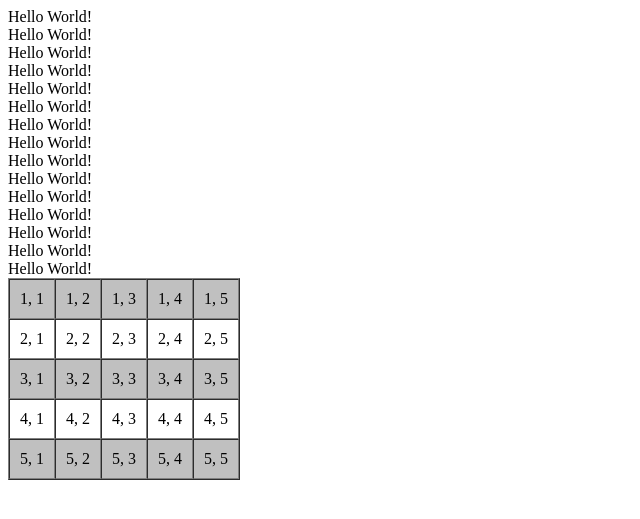
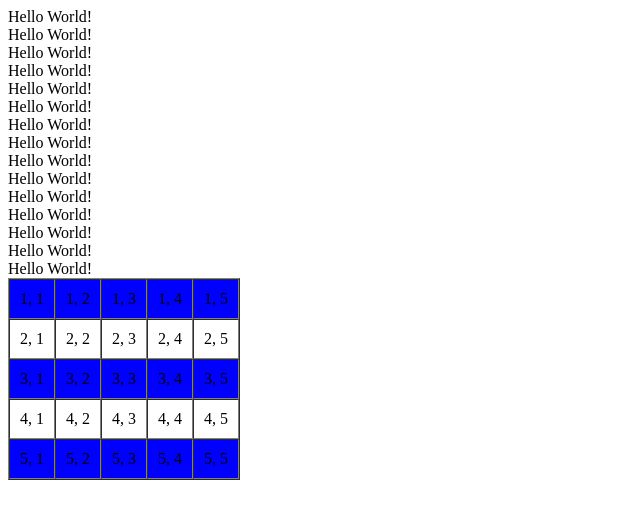
Before and after one commit to hifkiyuda/pw2021_203040071, a PHP site: page /latihan1.php in a window 1280 px wide. Shown: the top 519 px of the page, without its empty margins (0-640 px from the left). Run offline with PHP 8.4, Linux system fonts and the light colour scheme.

Commit message:
menyelesaikan video pertemuan 3

```diff
--- a/pertemuan3/latihan1.php
+++ b/pertemuan3/latihan1.php
@@ -45,7 +45,7 @@ $i++;
     <title>Document</title>
     <style>
         .warna-baris  {
-            background-color:silver;
+            background-color:blue;
         }
     </style>
 </head>
--- a/pertemuan3/latihan2.php
+++ b/pertemuan3/latihan2.php
@@ -19,7 +19,7 @@ if( $x < 20 ) {
 
 
 // if else if else
-$x = 30;
+$x = 20;
 if( $x < 20 ) {
     echo "benar";
 } else if( $x == 20 ) {
```
